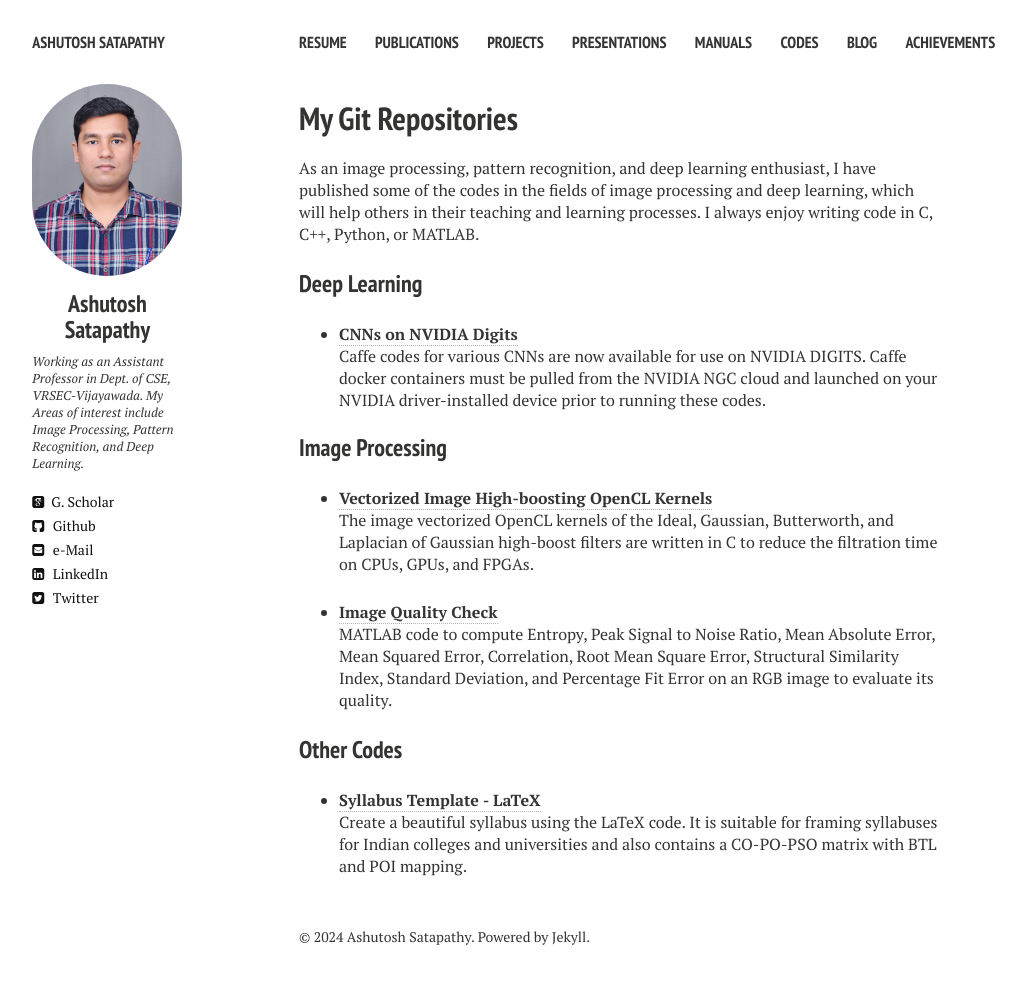
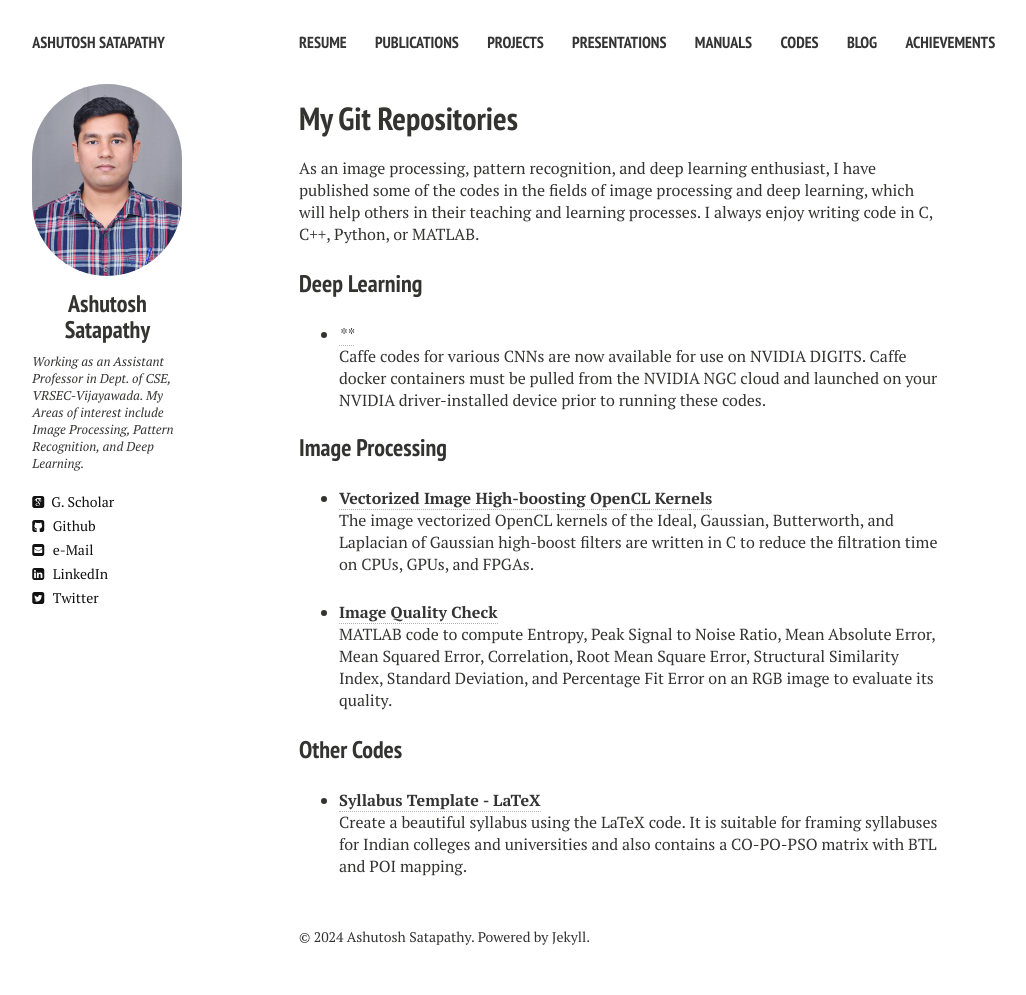
Before and after one commit to ashutoshsatapathy1990/ashutoshsatapathy1990.github.io, a Jekyll site: the page built from code.md, in a window 1280 px wide. Shown: the whole page, without its empty margins (21-1047 px from the left). Built offline with Jekyll 4.4.1, drawn with Linux system fonts in a browser that asks for light colours; nearby versions of some CDN libraries.

Commit message:
Update code.md

```diff
--- a/code.md
+++ b/code.md
@@ -11,7 +11,7 @@ As an image processing, pattern recognition, and deep learning enthusiast, I hav
 
 ### Deep Learning
 
-* [**CNNs on NVIDIA Digits**](https://github.com/ashutoshsatapathy1990/NVIDIA-DIGITS-caffe-)<br>
+* [****](https://github.com/ashutoshsatapathy1990/NVIDIA-DIGITS-caffe-)<br>
 Caffe codes for various CNNs are now available for use on NVIDIA DIGITS. Caffe docker containers must be pulled from the NVIDIA NGC cloud and launched on your NVIDIA driver-installed device prior to running these codes.
 
 ### Image Processing
```
